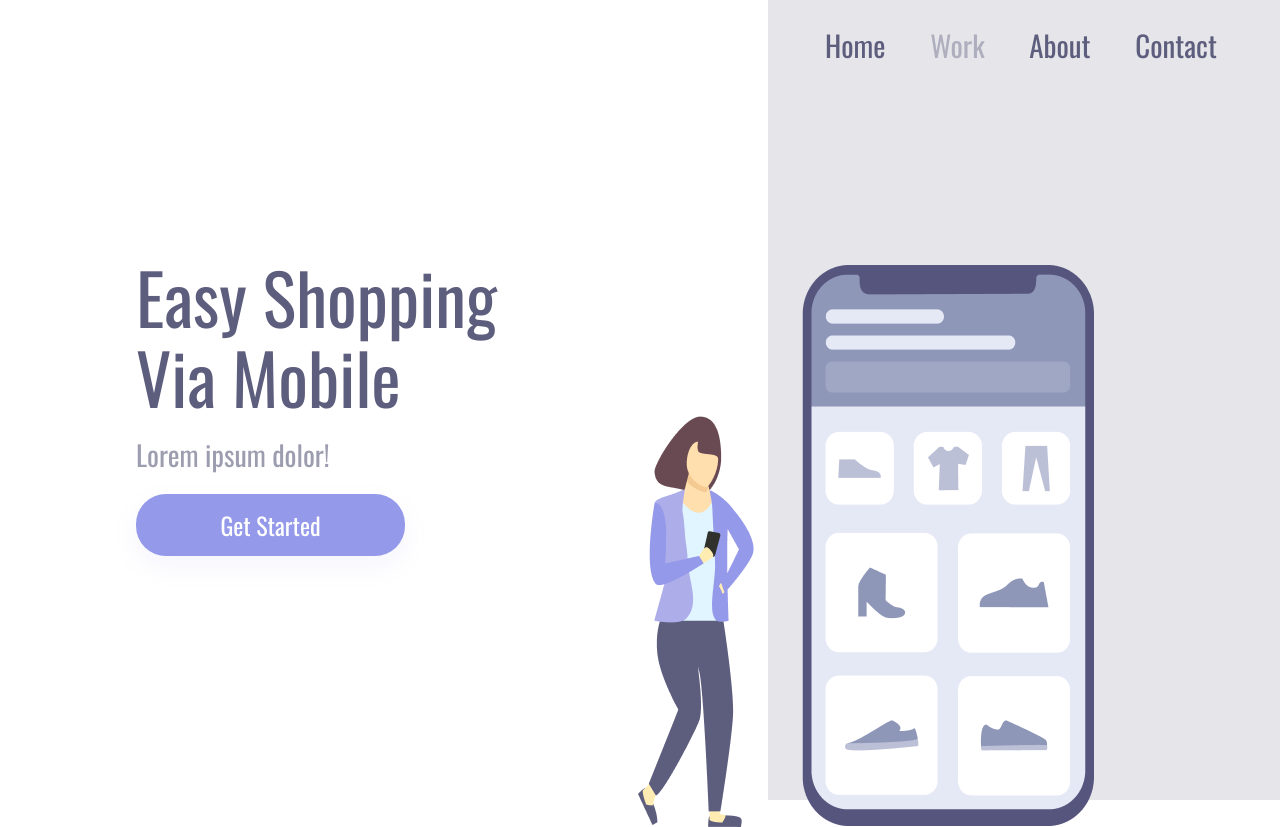
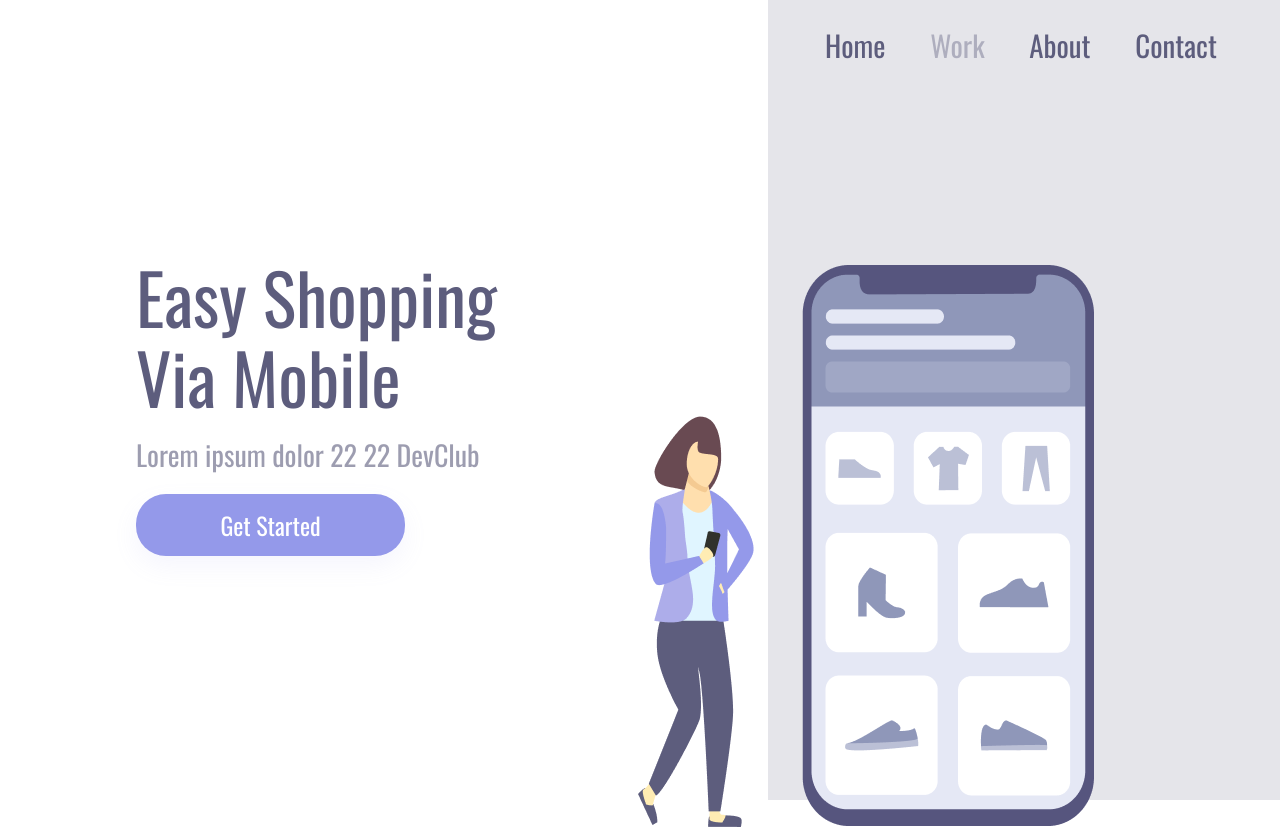
Before and after one commit to JonatasGonthier/Primeiro-progeto-responsivo, a plain HTML site: page index.html in a window 1280 px wide. Drawn offline with nearby package versions, Linux system fonts and the light colour scheme.

Commit message:
Alteração no Paragrafo

```diff
--- a/index.html
+++ b/index.html
@@ -13,7 +13,7 @@
     <div class="wrapper">
         <section class="container-left">
             <h1>Easy Shopping Via Mobile</h1>
-            <p>Lorem ipsum dolor!</p>
+            <p>Lorem ipsum dolor 22 22 DevClub</p>
             <button>Get Started</button>
         </section>
         <section class="container-right">
```
